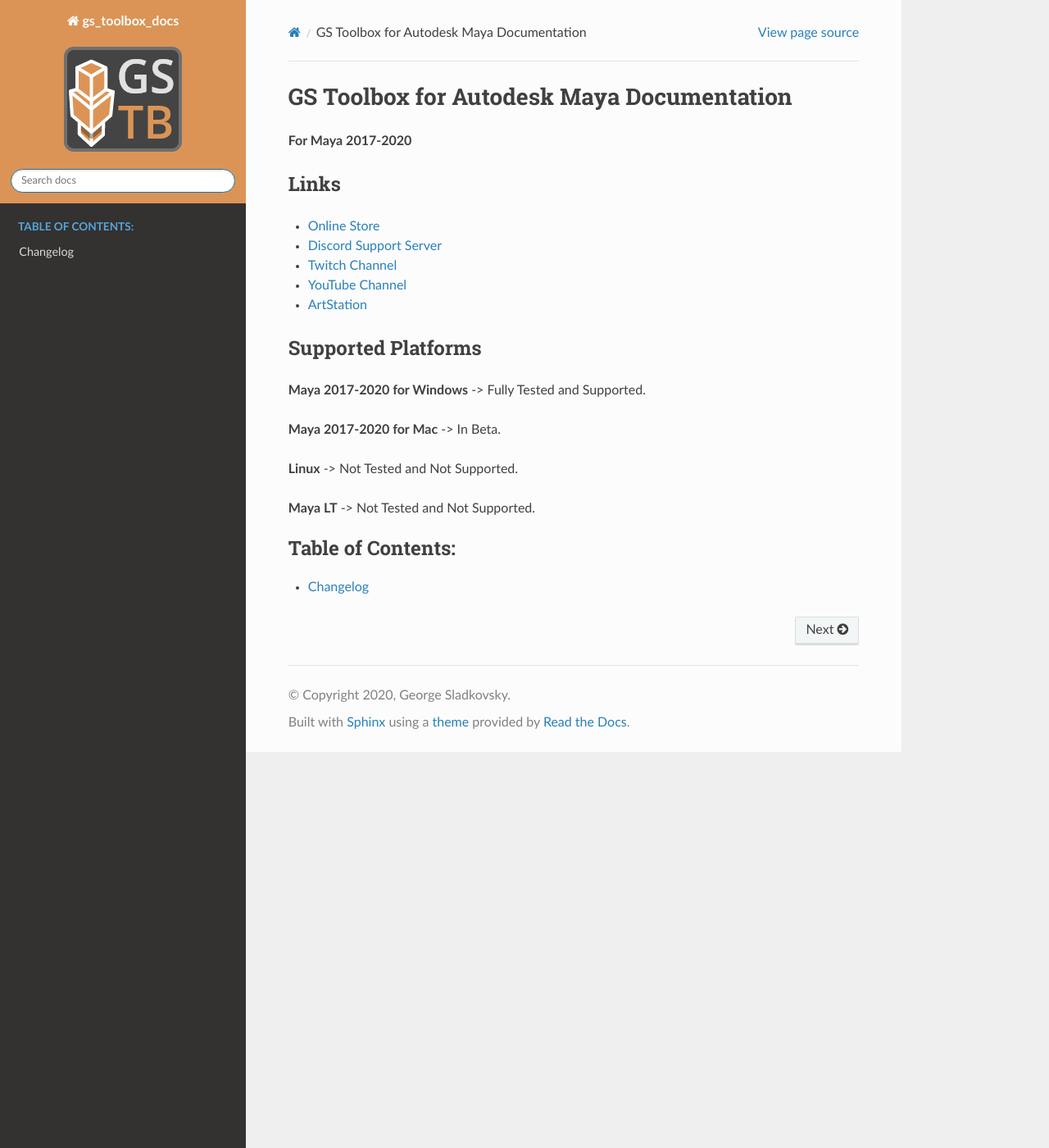
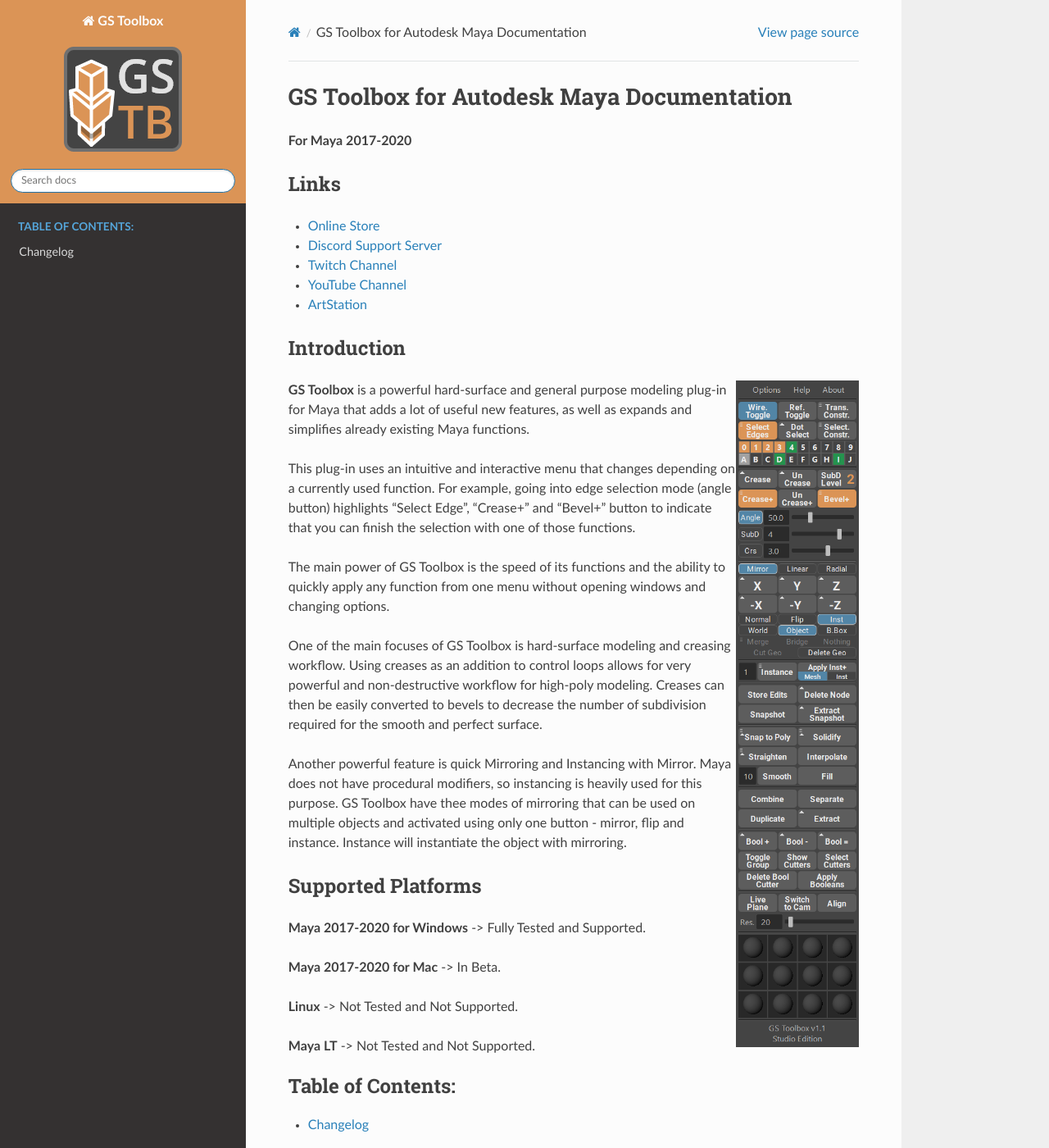
Before and after one commit to Video-Nomad/gs-toolbox-docs, a Sphinx documentation site: the page built from docs/source/index.rst, in a window 1280 px wide and 1400 px high. Shown: the whole window at 82% size. Built offline with Sphinx 7.4.7 and the Read the Docs theme 2.0.0, drawn with Linux system fonts in a browser that asks for light colours.

Commit message:
Testing Embeded Images

```diff
--- /dev/null
+++ b/docs/source/_static/css/custom.css
@@ -0,0 +1,9 @@
+.strike {
+	text-decoration: line-through;
+}
+
+img.align-center {
+    margin-left: auto;
+    margin-right: auto;
+    display: block;
+}
--- a/docs/source/conf.py
+++ b/docs/source/conf.py
@@ -17,7 +17,7 @@
 
 # -- Project information -----------------------------------------------------
 
-project = 'gs_toolbox_docs'
+project = 'GS Toolbox'
 copyright = '2020, George Sladkovsky'
 author = 'George Sladkovsky'
 
@@ -31,6 +31,7 @@
 # extensions coming with Sphinx (named 'sphinx.ext.*') or your custom
 # ones.
 extensions = [
+    'sphinxcontrib.video'
 ]
 
 # Add any paths that contain templates here, relative to this directory.
--- a/docs/source/index.rst
+++ b/docs/source/index.rst
@@ -13,6 +13,29 @@
 - `YouTube Channel <https://www.youtube.com/GeorgeSladkovsky>`_
 - `ArtStation <https://www.artstation.com/sladkovsky3d>`_
 
+Introduction
+^^^^^^^^^^^^
+
+.. figure:: images/main_menu.png
+    :alt: Right floating image
+    :class: with-shadow float-right
+    :width: 150px
+
+**GS Toolbox** is a powerful hard-surface and general purpose modeling plug-in for Maya that adds a lot of useful new features, as well as expands and simplifies already existing Maya functions.
+
+This plug-in uses an intuitive and interactive menu that changes depending on a currently used function. For example, going into edge selection mode (angle button) highlights "Select Edge", "Crease+" and "Bevel+" button to indicate that you can finish the selection with one of those functions.
+
+The main power of GS Toolbox is the speed of its functions and the ability to quickly apply any function from one menu without opening windows and changing options.
+
+One of the main focuses of GS Toolbox is hard-surface modeling and creasing workflow. Using creases as an addition to control loops allows for very powerful and non-destructive workflow for high-poly modeling. Creases can then be easily converted to bevels to decrease the number of subdivision required for the smooth and perfect surface.
+
+Another powerful feature is quick Mirroring and Instancing with Mirror. Maya does not have procedural modifiers, so instancing is heavily used for this purpose. GS Toolbox have thee modes of mirroring that can be used on multiple objects and activated using only one button - mirror, flip and instance. Instance will instantiate the object with mirroring.
+
+
+
+
+
+
 Supported Platforms
 ^^^^^^^^^^^^^^^^^^^
 
@@ -25,7 +48,7 @@
 **Maya LT** -> Not Tested and Not Supported.
 
 .. toctree::
-   :maxdepth: 2
-   :caption: Table of Contents:
+    :maxdepth: 2
+    :caption: Table of Contents:
 
-   Changelog <changelog>
+    Changelog <changelog>
```
Also changed, not shown: docs/source/images/main_menu.png (added), 1 other file.
